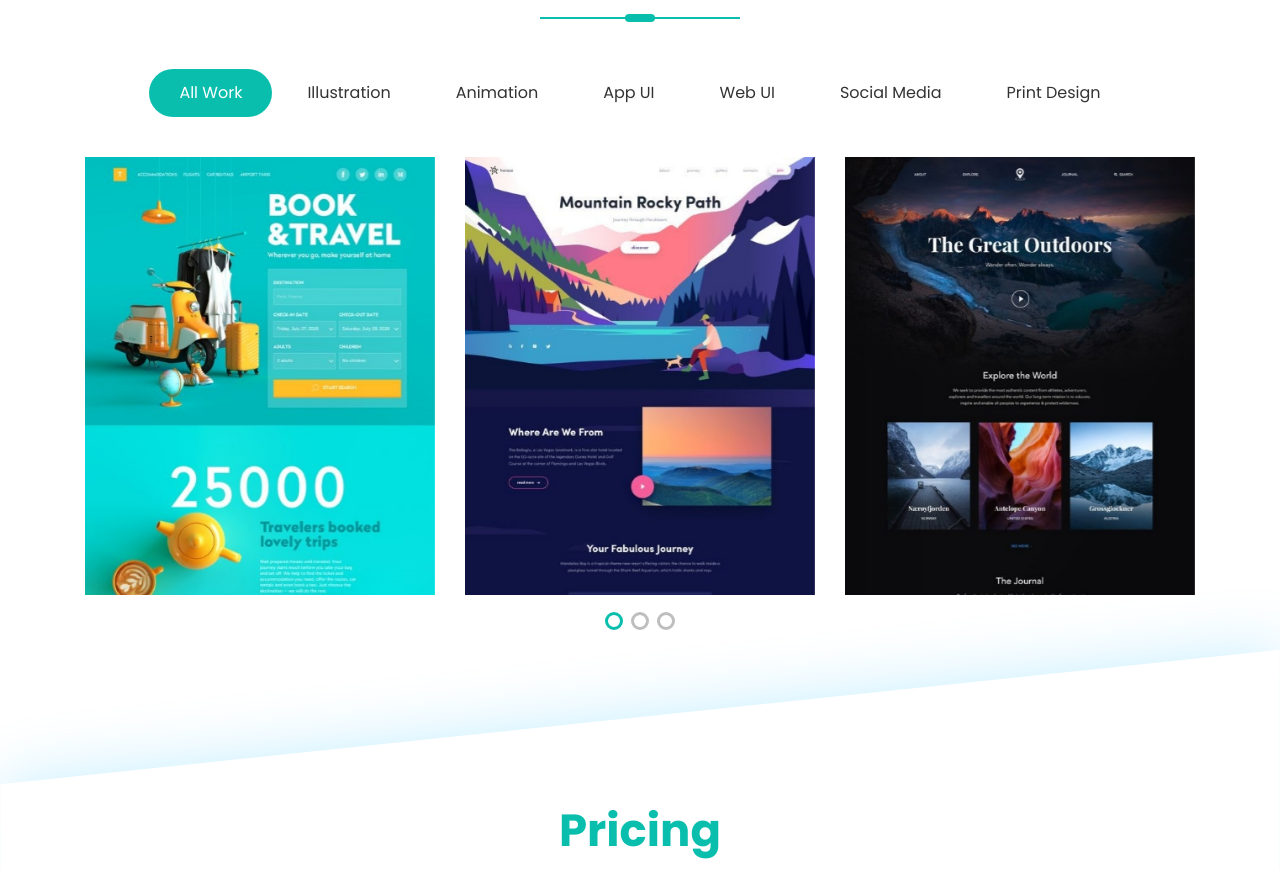
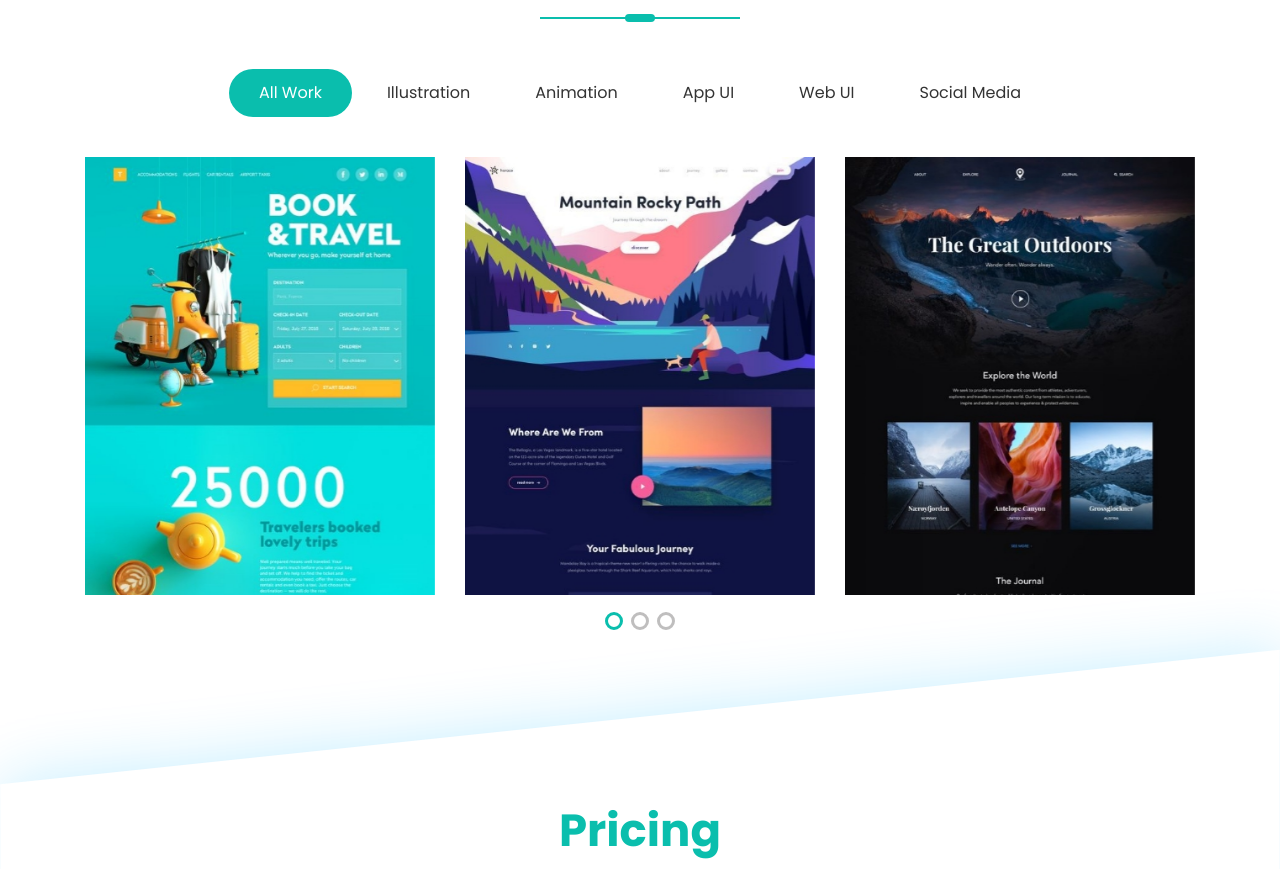
Before and after one commit to sgh70programmer/personalwebsite, a plain HTML site: page index.html in a window 1280 px wide. Shown: the part 3807-4676 px from the top of the page. Drawn offline with nearby package versions, Linux system fonts and the light colour scheme.

Commit message:
Update index.html

```diff
--- a/index.html
+++ b/index.html
@@ -421,10 +421,9 @@
                 <li class="portfolio-list__item portfolio-list__item--active" data-content-id="#all-work">All Work</li>
                 <li class="portfolio-list__item" data-content-id="#illustration">Illustration</li>
                 <li class="portfolio-list__item" data-content-id="#animation">Animation</li>
-                <li class="portfolio-list__item">App UI</li>
-                <li class="portfolio-list__item">Web UI</li>
-                <li class="portfolio-list__item">Social Media</li>
-                <li class="portfolio-list__item">Print Design</li>
+                <li class="portfolio-list__item" data-content-id="#all-work">App UI</li>
+                <li class="portfolio-list__item" data-content-id="#illustration">Web UI</li>
+                <li class="portfolio-list__item" data-content-id="#animation">Social Media</li>
             </ul>
 
             <div class="portfolio-content portfolio-content--show" id="all-work">
```
